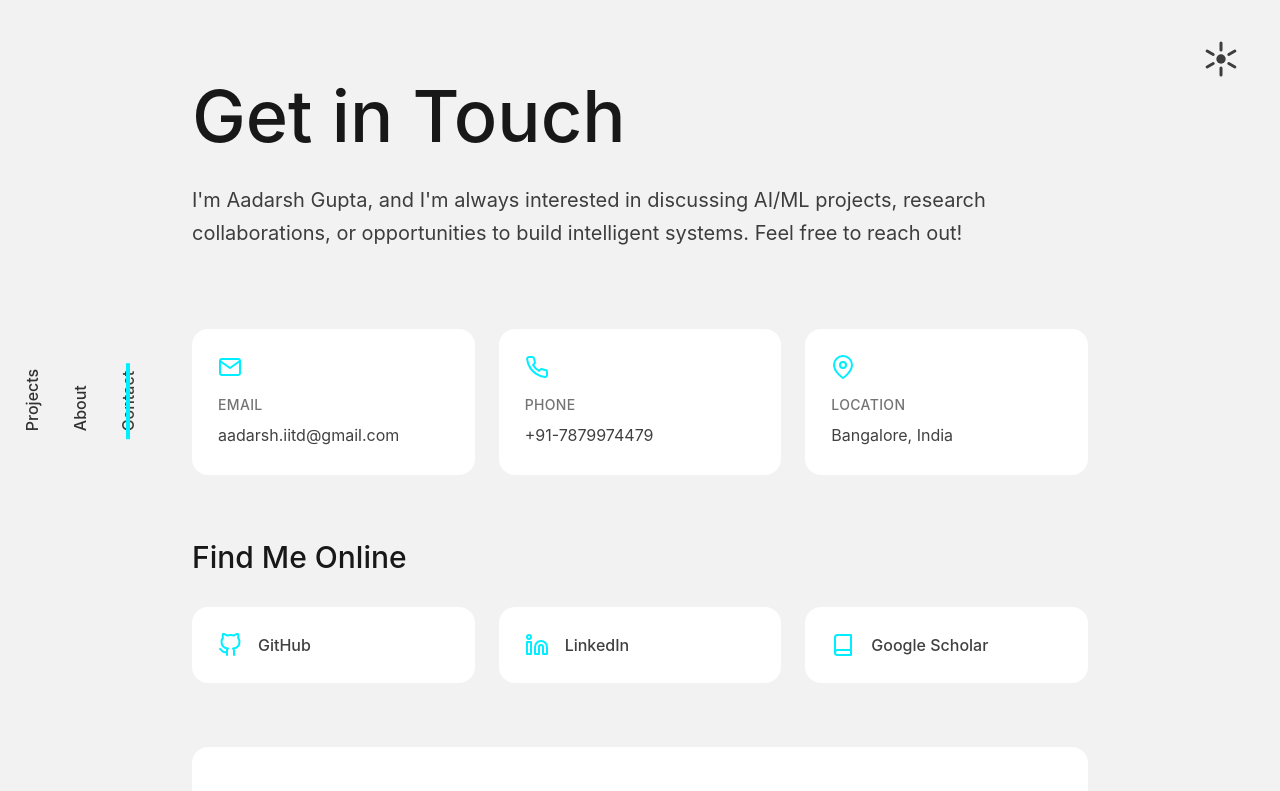
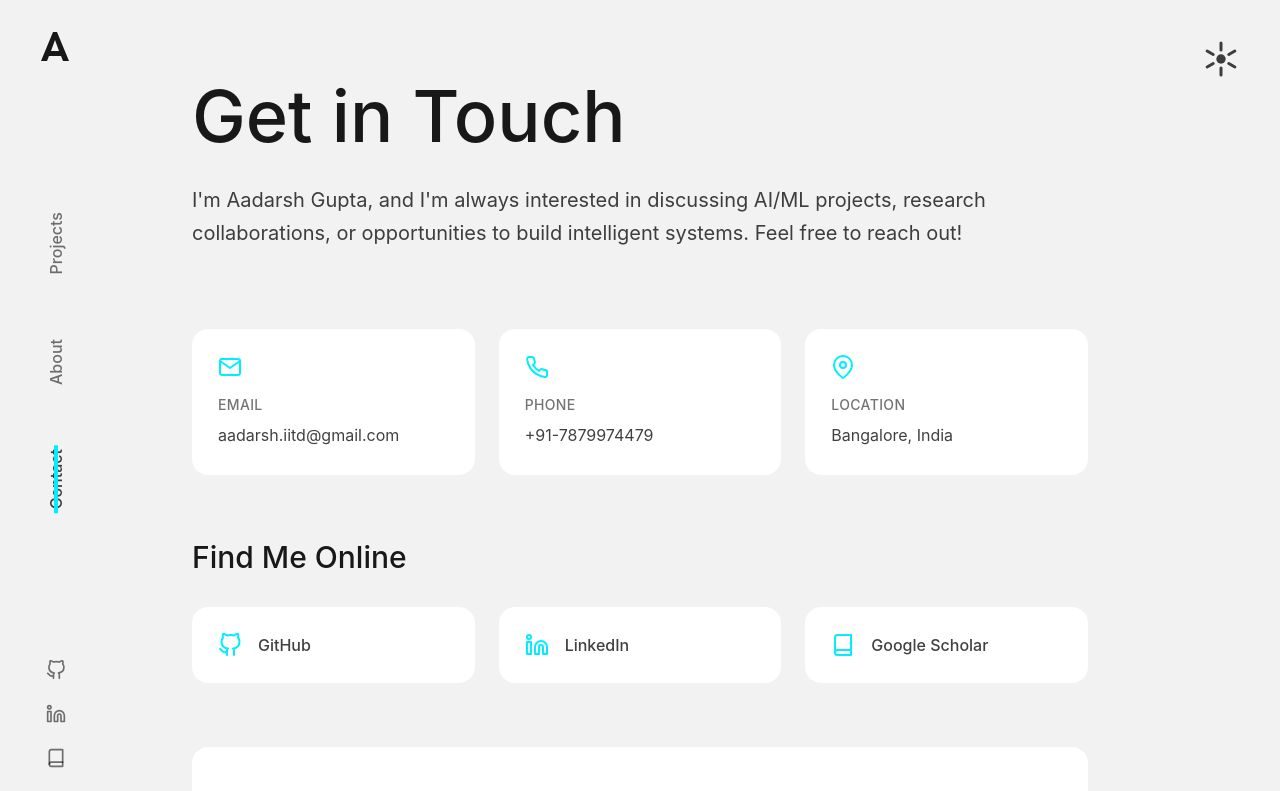
Before and after one commit to aadarshgupta1412/aadarshgupta1412.github.io, a Next.js app: page /contact in a window 1280 px wide. Shown: the top 791 px of the page. Built offline with nearby package versions, Linux system fonts and the light colour scheme.

Commit message:
cleaned ui elements

```diff
--- a/app/globals.css
+++ b/app/globals.css
@@ -119,17 +119,6 @@ a {
     opacity: 0.8;
   }
 
-  /* Selection color */
-  ::selection {
-    background: var(--primary);
-    color: white;
-  }
-
-  ::-moz-selection {
-    background: var(--primary);
-    color: white;
-  }
-
   html {
     scroll-behavior: smooth;
   }
@@ -139,9 +128,10 @@ a {
                 color var(--duration-m) var(--bezier);
   }
 
+  /* Selection color */
   ::selection {
     background: var(--accent);
-    color: oklch(0% 0 0);
+    color: var(--background);
   }
 
   :focus-visible {
--- /dev/null
+++ b/components/Monogram.tsx
@@ -0,0 +1,96 @@
+'use client';
+
+import { forwardRef, useId } from 'react';
+
+interface MonogramProps extends React.SVGProps<SVGSVGElement> {
+  highlight?: boolean;
+}
+
+export const Monogram = forwardRef<SVGSVGElement, MonogramProps>(
+  ({ highlight, className = '', ...props }, ref) => {
+    const id = useId();
+    const clipId = `${id}monogram-clip`;
+
+    return (
+      <>
+        <svg
+          aria-hidden
+          className={`monogram ${className}`}
+          width="46"
+          height="29"
+          viewBox="0 0 46 29"
+          ref={ref}
+          {...props}
+        >
+          <defs>
+            <clipPath id={clipId}>
+              {/* Stylized "A" path - clean and modern */}
+              <path d="M20 0L8 29h6l2-5h12l2 5h6L24 0h-4zm2 8l4 11h-8l4-11z" />
+            </clipPath>
+          </defs>
+          {/* Base layer - always visible */}
+          <rect
+            clipPath={`url(#${clipId})`}
+            width="100%"
+            height="100%"
+            className="monogram-base"
+          />
+          {/* Highlight layer - animated on hover */}
+          {highlight && (
+            <g clipPath={`url(#${clipId})`}>
+              <rect
+                width="100%"
+                height="100%"
+                className="monogram-highlight"
+              />
+            </g>
+          )}
+        </svg>
+
+        <style jsx global>{`
+          .monogram {
+            transition: fill 600ms ease;
+          }
+
+          .monogram-base {
+            fill: var(--text-title);
+            transition: fill 600ms ease;
+          }
+
+          .monogram-highlight {
+            fill: var(--accent);
+            opacity: 0;
+            transform: scale3d(1, 0, 1);
+            transform-origin: top;
+            transition: transform 400ms cubic-bezier(0.4, 0.0, 0.2, 1),
+                        opacity 0.1s ease 400ms;
+          }
+
+          a:hover .monogram-highlight,
+          .monogram:hover .monogram-highlight {
+            opacity: 1;
+            transform: scale3d(1, 1, 1);
+            transform-origin: bottom;
+            transition: transform 400ms cubic-bezier(0.4, 0.0, 0.2, 1),
+                        opacity 0.1s ease;
+          }
+
+          /* Respect reduced motion preference */
+          @media (prefers-reduced-motion: reduce) {
+            .monogram-highlight {
+              transition: opacity 0.2s ease;
+              transform: none !important;
+            }
+
+            a:hover .monogram-highlight,
+            .monogram:hover .monogram-highlight {
+              transition: opacity 0.2s ease;
+            }
+          }
+        `}</style>
+      </>
+    );
+  }
+);
+
+Monogram.displayName = 'Monogram';
--- a/components/VerticalNav.tsx
+++ b/components/VerticalNav.tsx
@@ -3,9 +3,10 @@
 import { useEffect, useState } from 'react';
 import Link from 'next/link';
 import { usePathname } from 'next/navigation';
+import { Monogram } from './Monogram';
+import { SOCIAL_LINKS } from '@/lib/data';
 
 const navItems = [
-  { label: 'Home', href: '/' },
   { label: 'Projects', href: '/projects' },
   { label: 'About', href: '/about' },
   { label: 'Contact', href: '/contact' },
@@ -34,63 +35,107 @@ export function VerticalNav() {
 
   return (
     <nav
-      className="fixed left-8 top-1/2 -translate-y-1/2 z-50 hidden lg:flex flex-col justify-between items-center"
+      className="fixed left-8 top-0 bottom-0 z-50 hidden lg:flex flex-col items-center py-8"
       style={{
         width: '48px',
         maxWidth: '48px'
       }}
     >
-      <ul
-        className="flex flex-col-reverse relative"
-        style={{
-          writingMode: 'vertical-lr',
-          transform: 'rotate(180deg)',
-        }}
+      {/* Monogram at top */}
+      <Link
+        href={pathname === '/' ? '/#intro' : '/'}
+        className="mb-16 text-[var(--text-title)] hover:text-[var(--accent)] transition-colors"
+        aria-label="Aadarsh Gupta, AI/ML Engineer"
       >
+        <Monogram highlight />
+      </Link>
+
+      {/* Navigation items */}
+      <div className="flex flex-col gap-8 flex-1 justify-center items-center">
         {navItems.map((item) => {
           const active = isActive(item.href);
 
           return (
-            <li key={item.href}>
             <Link
+              key={item.href}
               href={item.href}
               aria-current={active ? 'page' : undefined}
-                className="group relative inline-flex items-center text-base font-medium transition-colors duration-200"
+              className="nav-link group relative inline-flex items-center text-base font-medium"
               style={{
-                  padding: '16px',
-                  color: active ? 'var(--text-body)' : 'color-mix(in lab, var(--text) 80%, transparent)',
+                writingMode: 'vertical-rl',
+                textOrientation: 'mixed',
+                transform: 'rotate(180deg)',
+                padding: '16px 0',
+                color: active ? 'var(--text-body)' : 'var(--text-light)',
                 lineHeight: 1,
+                transition: 'color 200ms ease',
               }}
             >
               {item.label}
-                {/* Underline indicator */}
-                <span
-                  className="absolute transition-transform duration-300 bg-[var(--accent)]"
-                  style={{
-                    insetInlineStart: '8px',
-                    insetInlineEnd: '8px',
-                    blockSize: '4px',
-                    transform: active
-                      ? 'scaleY(1) translateZ(0)'
-                      : 'scaleY(0) translateZ(0)',
-                    transformOrigin: active ? 'top' : 'bottom',
-                    transition: 'transform 400ms cubic-bezier(0.22, 1, 0.36, 1)',
-                  }}
-                />
             </Link>
-            </li>
           );
         })}
-      </ul>
+      </div>
 
-      {/* Hover effect */}
-      <style jsx>{`
-        a:hover {
+      {/* Social icons at bottom */}
+      <div className="flex flex-col gap-6 mt-16">
+        {SOCIAL_LINKS.map((social) => (
+          <a
+            key={social.name}
+            href={social.url}
+            target="_blank"
+            rel="noopener noreferrer"
+            className="text-[var(--text-light)] hover:text-[var(--accent)] transition-colors"
+            aria-label={social.name}
+            title={social.name}
+          >
+            {social.icon === 'github' && (
+              <svg xmlns="http://www.w3.org/2000/svg" width="20" height="20" viewBox="0 0 24 24" fill="none" stroke="currentColor" strokeWidth="2" strokeLinecap="round" strokeLinejoin="round">
+                <path d="M9 19c-5 1.5-5-2.5-7-3m14 6v-3.87a3.37 3.37 0 0 0-.94-2.61c3.14-.35 6.44-1.54 6.44-7A5.44 5.44 0 0 0 20 4.77 5.07 5.07 0 0 0 19.91 1S18.73.65 16 2.48a13.38 13.38 0 0 0-7 0C6.27.65 5.09 1 5.09 1A5.07 5.07 0 0 0 5 4.77a5.44 5.44 0 0 0-1.5 3.78c0 5.42 3.3 6.61 6.44 7A3.37 3.37 0 0 0 9 18.13V22"/>
+              </svg>
+            )}
+            {social.icon === 'linkedin' && (
+              <svg xmlns="http://www.w3.org/2000/svg" width="20" height="20" viewBox="0 0 24 24" fill="none" stroke="currentColor" strokeWidth="2" strokeLinecap="round" strokeLinejoin="round">
+                <path d="M16 8a6 6 0 0 1 6 6v7h-4v-7a2 2 0 0 0-2-2 2 2 0 0 0-2 2v7h-4v-7a6 6 0 0 1 6-6z"/>
+                <rect x="2" y="9" width="4" height="12"/>
+                <circle cx="4" cy="4" r="2"/>
+              </svg>
+            )}
+            {social.icon === 'scholar' && (
+              <svg xmlns="http://www.w3.org/2000/svg" width="20" height="20" viewBox="0 0 24 24" fill="none" stroke="currentColor" strokeWidth="2" strokeLinecap="round" strokeLinejoin="round">
+                <path d="M4 19.5A2.5 2.5 0 0 1 6.5 17H20"/>
+                <path d="M6.5 2H20v20H6.5A2.5 2.5 0 0 1 4 19.5v-15A2.5 2.5 0 0 1 6.5 2z"/>
+              </svg>
+            )}
+          </a>
+        ))}
+      </div>
+
+      {/* Hover effect with ::after pseudo-element for strikethrough */}
+      <style jsx global>{`
+        .nav-link::after {
+          content: '';
+          position: absolute;
+          inset-inline-start: 12px;
+          inset-inline-end: 12px;
+          block-size: 4px;
+          background: var(--accent);
+          transform: scaleY(0) translateZ(0);
+          transform-origin: bottom;
+          transition: transform 400ms cubic-bezier(0.4, 0.0, 0.2, 1);
+        }
+
+        .nav-link:hover,
+        .nav-link:active,
+        .nav-link[aria-current='page'] {
           color: var(--text-body) !important;
         }
-        a:hover span {
-          transform: scaleY(1) translateZ(0) !important;
-          transform-origin: top !important;
+
+        .nav-link:hover::after,
+        .nav-link:active::after,
+        .nav-link[aria-current='page']::after {
+          transform: scaleY(1) translateZ(0);
+          transform-origin: top;
         }
       `}</style>
     </nav>
```
Lines whose indentation alone changed are shown as unchanged.
